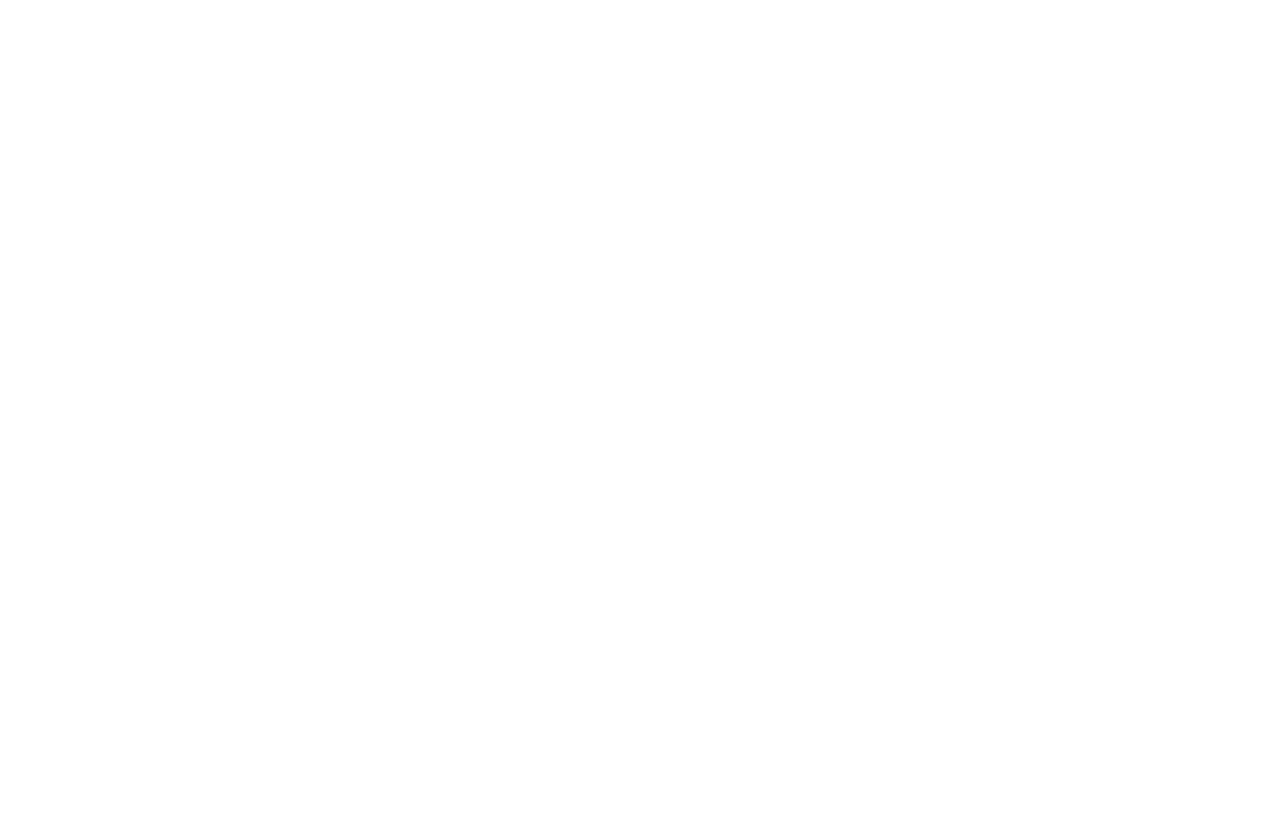
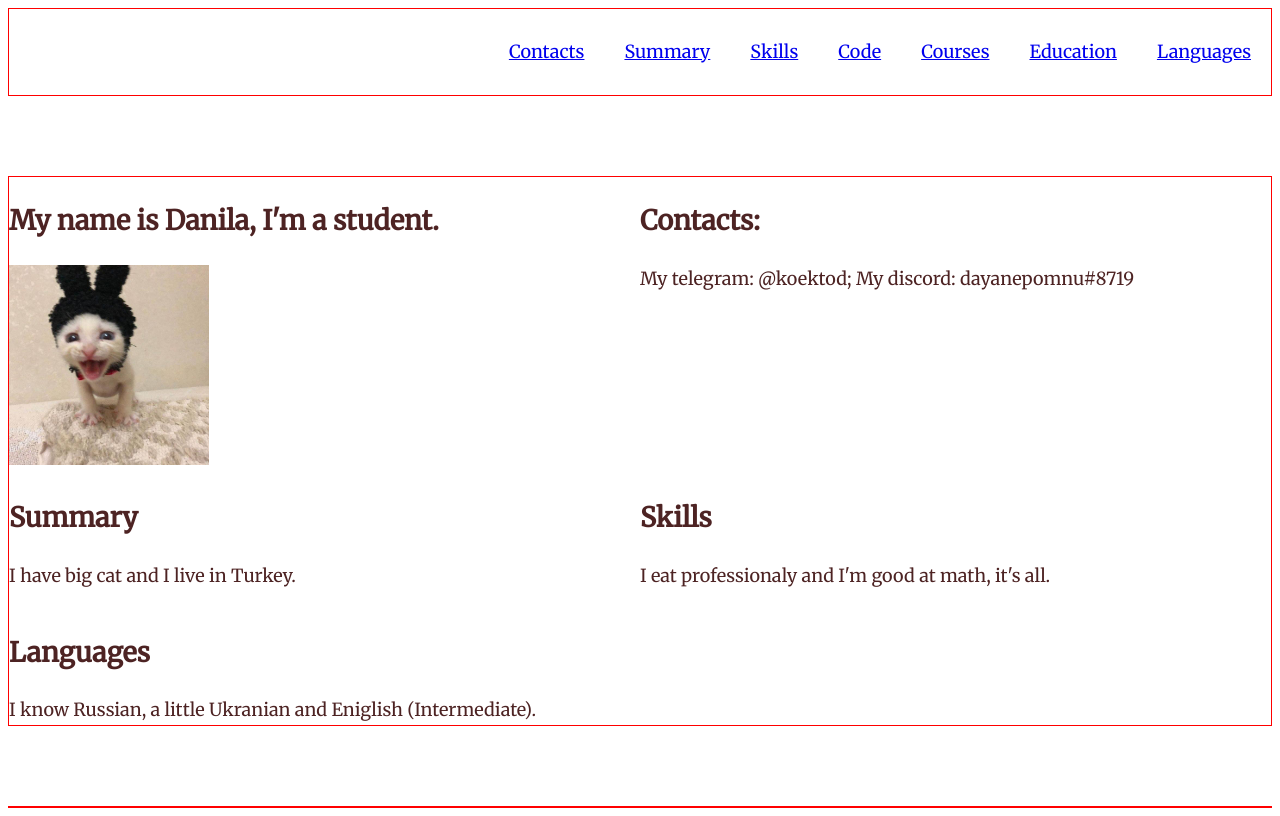
Before and after one commit to dayanepomnu/rsschool-cv, a plain HTML site: page index.html in a window 1280 px wide. Drawn offline with Linux system fonts and the light colour scheme.

Commit message:
docs: edited cv

```diff
--- a/index.html
+++ b/index.html
@@ -9,9 +9,51 @@
     <link rel="icon" href="assets/img/cat.ico">
     <link rel="preconnect" href="https://fonts.googleapis.com">
     <link rel="preconnect" href="https://fonts.gstatic.com" crossorigin>
-    <link href="https://fonts.googleapis.com/css2?family=Source+Code+Pro&display=swap" rel="stylesheet">
+    <link href="https://fonts.googleapis.com/css2?family=Merriweather&display=swap" rel="stylesheet">
 </head>
 <body>
+<header>
+<div class="container">
+    <nav class="nav">
+    <ul class="nav-list">
+      <li class="nav-item"><a href="#contacts" class="nav-link">Contacts</a></li>
+      <li class="nav-item"><a href="#summary" class="nav-link">Summary</a></li>
+      <li class="nav-item"><a href="#skills" class="nav-link">Skills</a></li>
+      <li class="nav-item"><a href="#code" class="nav-link">Code</a></li>
+      <li class="nav-item"><a href="#courses" class="nav-link">Courses</a></li>
+      <li class="nav-item"><a href="#education" class="nav-link">Education</a></li>
+      <li class="nav-item"><a href="#Languages" class="nav-link">Languages</a></li>
+    </ul>
+  </nav></div>
+</header>
+<main>
+    <div class="main-container">
+        <section class="section" id="profile">
+        <h1>My name is Danila, I'm a student.</h1>
+        <img src="./assets/img/аааа.jpg" width="200" height="200"  alt="Cute kitty" >
+        </section>
+        <section class="section" id="Contacts">
+         <h2>Contacts:</h2>
+         <p>My telegram: @koektod; My discord: dayanepomnu#8719</p>
+        </section>
+        <section class="section" id="Summary">
+        <h2>Summary</h2>
+        <p>I have big cat and I live in Turkey.</p>
+        </section>
+        <section class="section" id="Skills">
+            <h2>Skills</h2>
+            I eat professionaly and I'm good at math, it's all.
+        </section>
+        <section class="section" id="Languages">
+         <h2>Languages</h2>
+         I know Russian, a little Ukranian and Eniglish (Intermediate).
+        </section>
+
+    </div>
+</main>
+<footer>
+    <div class="container"></div>
+</footer>
 
 </body>
 </html>
--- a/style.css
+++ b/style.css
@@ -1,3 +1,72 @@
 body {
-    font-family: 'Source Code Pro', monospace;
+    font-family: 'Merriweather', serif;
+    font-size: 18px;
+    font-weight: 410;
+    line-height: 1.6;
+    color: #4d2323;
+    min-height: 100vh;
+    margin: 10; padding: 20;
+    display: flex;
+    flex-direction: column;
+    justify-content: space-between;
 }
+* {
+    box-sizing: border-box;
+}
+.container {
+    max-width: 1440px;
+    margin: 0 auto;
+  }
+header {
+    border: 1px solid red;
+}
+main {
+    border: 1px solid red;
+}
+footer {
+    border: 1px solid red;
+}
+.nav-list {
+    display: flex;
+    justify-content: flex-end;
+    align-items: center;
+    list-style: none;
+  }
+html {
+    scroll-behavior: smooth;
+  }
+  .nav-link {
+    padding: 0 20px;
+    line-height: 50px;
+    transition: .3s;
+  }
+  .section-item a {
+    color: #829985;
+    text-decoration: none;
+    transition: color 0.5s;
+  }
+  .section-item a:hover {
+    color: #4d2323;
+  }
+  .main-container {
+    display: flex;
+    flex-wrap: wrap;
+  }
+
+  .section {
+    width: 50%;
+  }
+  @media (max-width: 768px) {
+    .section {
+      width: 100%;
+    }
+  }
+  .link {
+    text-decoration: none;
+    color: #829985;
+    transition: color 0.5s;
+  }
+
+  .link:hover {
+    color: #5c8362;
+  }
```
Also changed, not shown: assets/img/rsschool logo.png (added).
